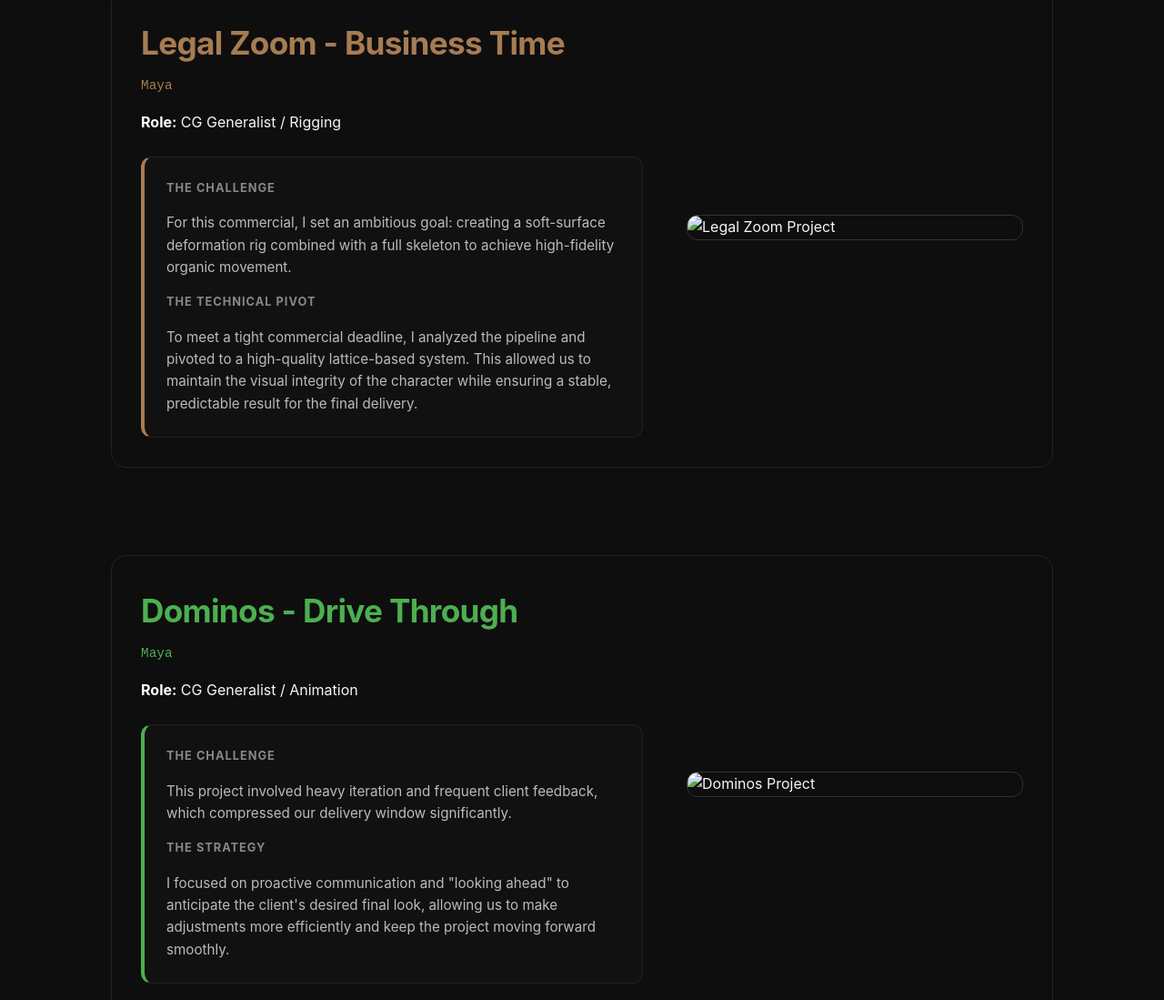
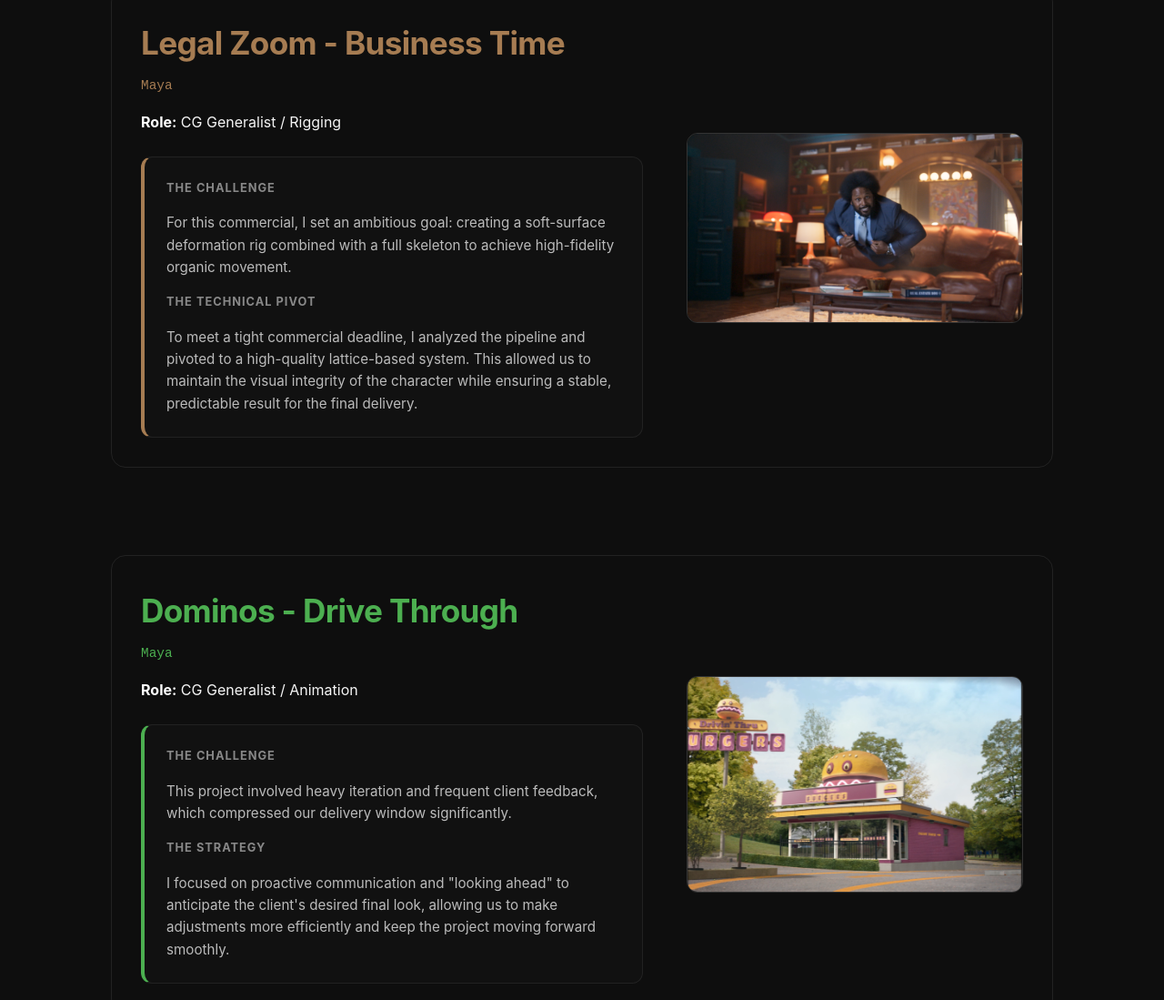
Before and after one commit to Steph-Ram/portfolio, a plain HTML site: page index.html in a window 1280 px wide. Shown: the part 1155-2254 px from the top of the page at 91% size. Drawn offline with Linux system fonts and the light colour scheme.

Commit message:
Update index.html

```diff
--- a/index.html
+++ b/index.html
@@ -208,7 +208,7 @@
                 </div>
             </div>
             <div class="project-visual">
-                <img src="images/project1.jpg" alt="Legal Zoom Project">
+                <img src="images/project1.png" alt="Legal Zoom Project">
             </div>
         </div>
 
@@ -226,7 +226,7 @@
                 </div>
             </div>
             <div class="project-visual">
-                <img src="images/project2.jpg" alt="Dominos Project">
+                <img src="images/project2.png" alt="Dominos Project">
             </div>
         </div>
 
@@ -244,7 +244,7 @@
                 </div>
             </div>
             <div class="project-visual">
-                <img src="images/project3.jpg" alt="Cash4Clones Project">
+                <img src="images/project3.png" alt="Cash4Clones Project">
             </div>
         </div>
     </div>
```
